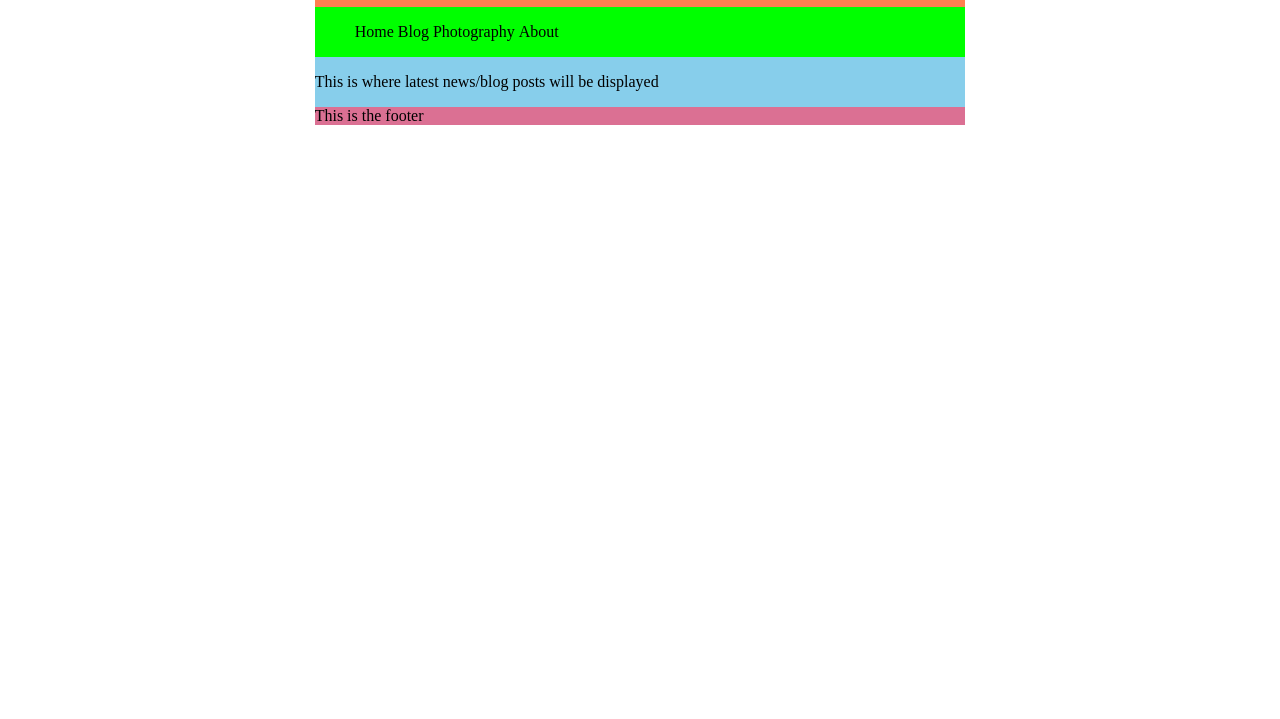
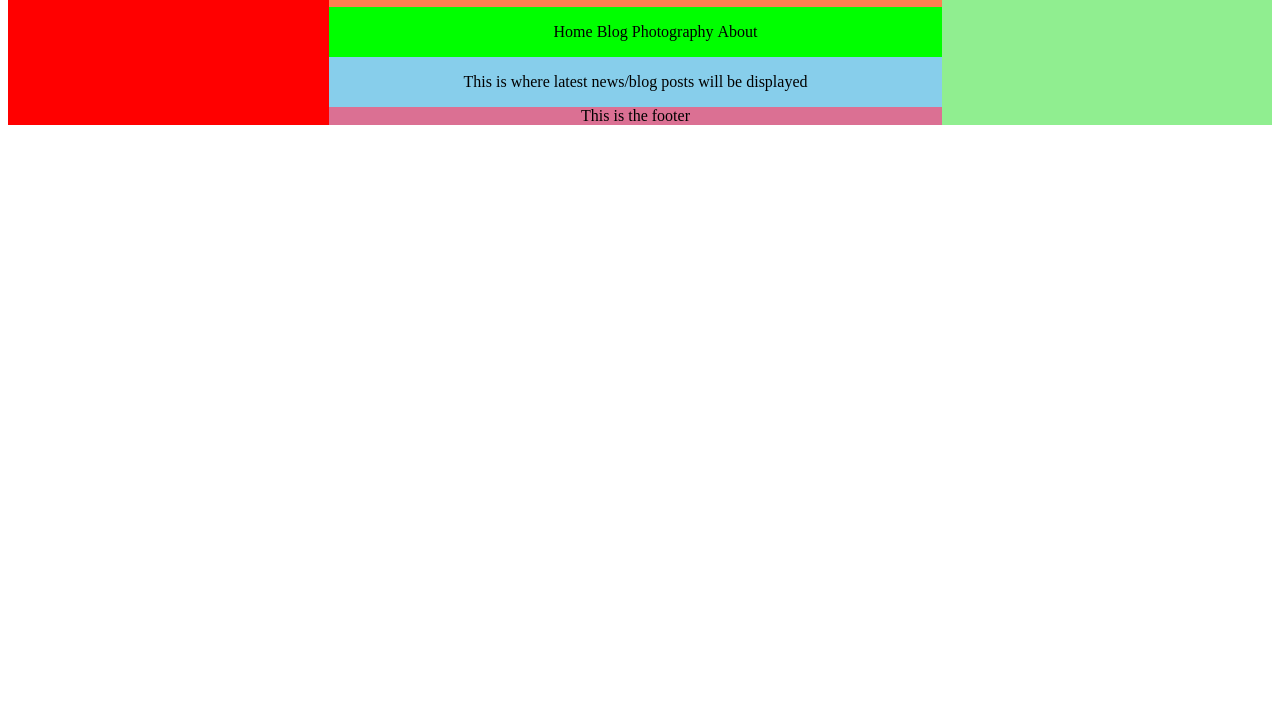
Before and after one commit to bobster1911/bobster1911.github.io, a plain HTML site: page index.html in a window 1280 px wide. Shown: the part 81-800 px from the top of the page. Drawn offline with Linux system fonts and the light colour scheme.

Commit message:
editing CSS for grid

```diff
--- a/index.html
+++ b/index.html
@@ -10,11 +10,19 @@
 <body>
 <div class="grid-container-fp">
   <!-- header -->
-  <div id="g-header">
+  <div class="g-header">
     <h1>Californiation</h1>
   </div>
+<!-- left side -->
+<div class='l-side'>
+  <p>left side</p>
+</div>
+<!-- right side -->
+<div class='r-side'>
+  <p>right side</p>
+</div>
   <!-- menu -->
-  <div id="g-menu">
+  <div class="g-menu">
     <ul class="nav-menu">
       <li class="nav-menu-list">Home</li>
       <li class="nav-menu-list">Blog</li>
@@ -23,11 +31,11 @@
     </ul>
   </div>
   <!-- display blog posts container -->
-  <div id="g-display-posts">
+  <div class="g-display-posts">
     <p> This is where latest news/blog posts will be displayed</p>
   </div>
   <!-- footer -->
-  <footer id="g-footer">
+  <footer class="g-footer">
     This is the footer
   </footer>
 </div>
--- a/styles.css
+++ b/styles.css
@@ -17,37 +17,50 @@
 
 .grid-container-fp {
     display: grid;
-    grid-template-columns: 100px, auto, 100px;
-    grid-template-rows: 25%, 10%, auto, 15%;
     grid-template-areas:
-        ". header ."
-        ". menu ."
-        ". display-posts ."
-        ". footer ."
+        "l-side header r-side"
+        "l-side menu r-side"
+        "l-side display-posts r-side"
+        "l-side footer r-side"
 
 }
 
-#g-header {
+.l-side {
+    display: grid;
+    grid-area: l-side;
+    background-color: red;
+}
+
+.r-side {
+    display: grid;
+    grid-area: r-side;
+    background-color: lightgreen;
+}
+
+.g-header {
     display: grid;
     grid-area: header;
     justify-content: center;
     background-color: coral;
 
 }
-#g-menu {
+.g-menu {
     display: grid;
     grid-area: menu;
+    justify-content: center;
     background-color: lime;
 
 }
-#g-display-posts {
+.g-display-posts {
     display: grid;
     grid-area: display-posts;
+    justify-content: center;
     background-color: skyblue;
 
 }
-#g-footer {
+.g-footer {
     display: grid;
     grid-area: footer;
+    justify-content: center;
     background-color: palevioletred;
 }
```
